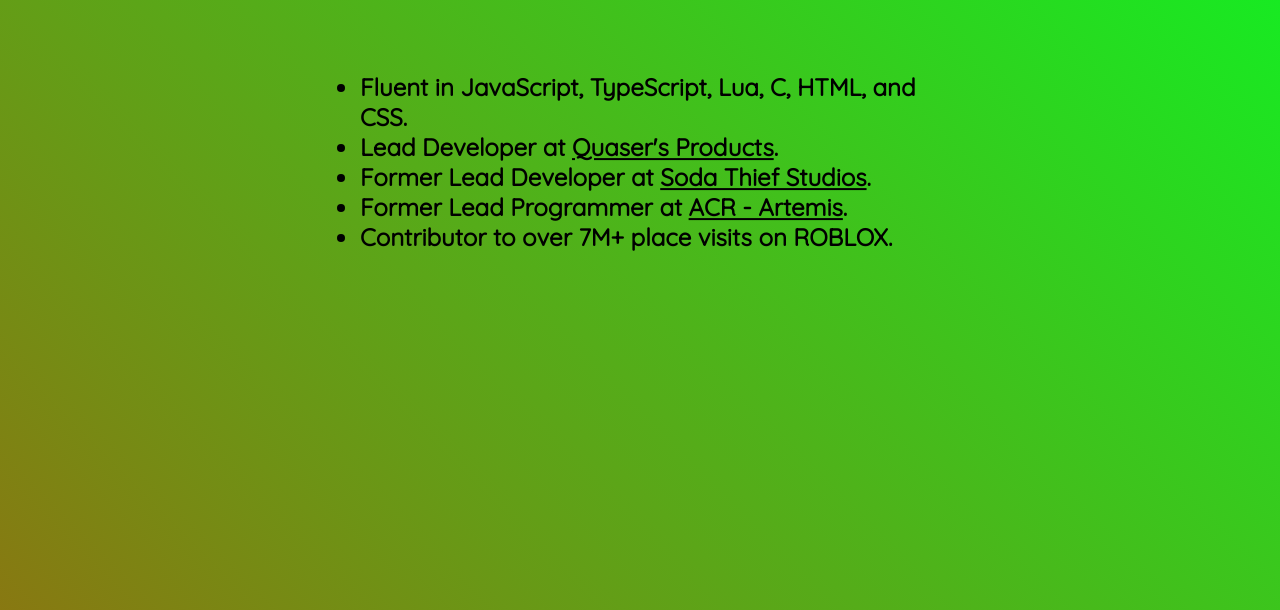
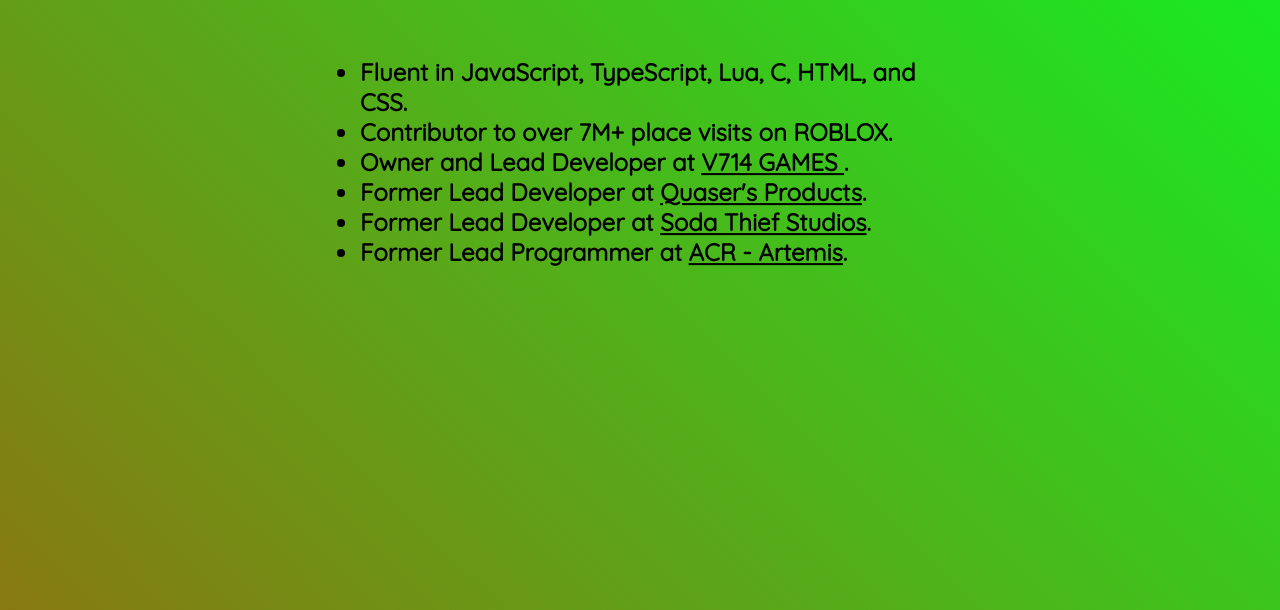
Before and after one commit to LuauProgrammer/LuauProgrammer.github.io, a plain HTML site: page resume.html in a window 1280 px wide. Shown: the part 190-800 px from the top of the page. Drawn offline with Linux system fonts and the light colour scheme.

Commit message:
information updates

```diff
--- a/resume.html
+++ b/resume.html
@@ -29,14 +29,18 @@
             <li>
                 Fluent in JavaScript, TypeScript, Lua, C, HTML, and CSS.
             </li>
-            <li>Lead Developer at <a class="hyperlink" href="https://www.roblox.com/groups/15624754/group">Quaser's
+            <li>Contributor to over 7M+ place visits on ROBLOX.</li>
+            <li>Owner and Lead Developer at <a class="hyperlink"
+                    href="https://www.roblox.com/communities/14393969/V714-GAMES#!/about">V714 GAMES
+                </a>.</li>
+            <li>Former Lead Developer at <a class="hyperlink"
+                    href="https://www.roblox.com/groups/15624754/group">Quaser's
                     Products</a>.</li>
             <li>Former Lead Developer at <a class="hyperlink" href="https://www.roblox.com/groups/7408442/group">Soda
                     Thief
                     Studios</a>.</li>
             <li>Former Lead Programmer at <a class="hyperlink" href="https://www.roblox.com/groups/13940471/group">ACR -
                     Artemis</a>.</li>
-            <li>Contributor to over 7M+ place visits on ROBLOX.</li>
         </h2>
     </ul>
 </div>
```
Also changed, not shown: index.html (+2 -2 lines).
